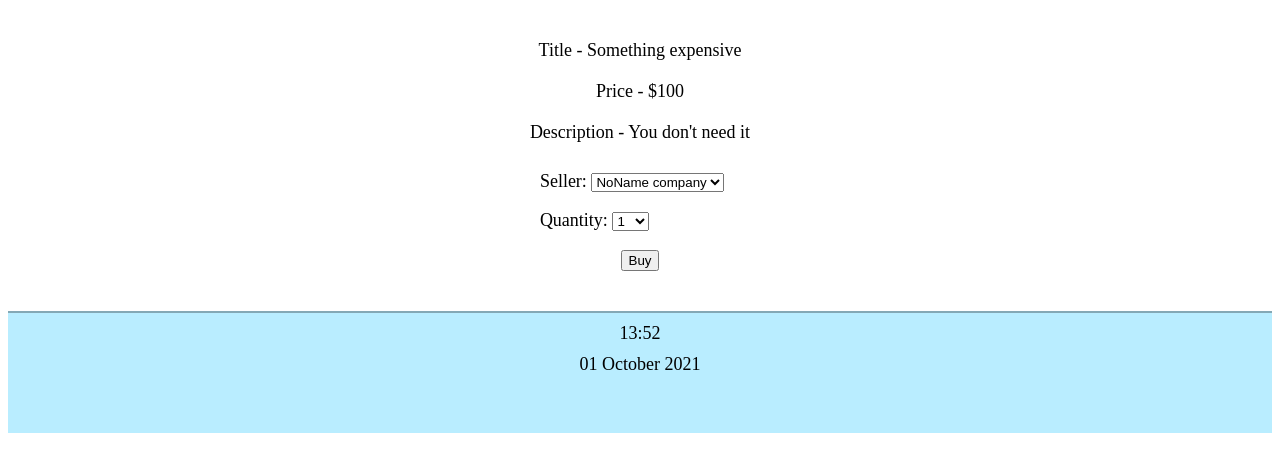
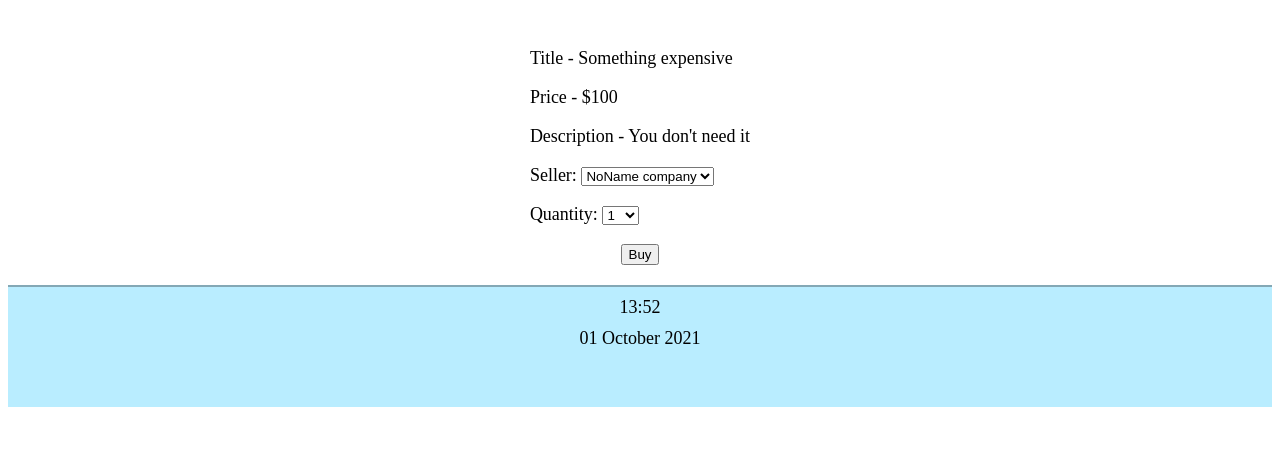
Before and after one commit to alexboluch/TestShop, a Django app: page /item/e7c14801-c970-4de9-84d8-9cdc8bcf895c/ in a window 1280 px wide. Shown: the part 262-734 px from the top of the page. Run offline with Django 3.2, Linux system fonts and the light colour scheme; a user stored in the database is signed in; data comes from the database, SQL or seed files in the repository; parts of the project's set-up code (start-up, migrations or seed data) failed here and were passed over.

Commit message:
Add coverage

```diff
--- a/shop/app/static/css/styles.css
+++ b/shop/app/static/css/styles.css
@@ -74,18 +74,14 @@ nav {
     grid-template-columns: 1fr 1fr 1fr 1fr 1fr;
 }
 
-form {
-    padding-bottom: 20px;
-    padding-left: 20px;
-    padding-right: 20px;
-}
-
 .detail input {
     border: 0 solid #fff;
 }
 
 .content {
-    padding: 20px;
+    width: 100%;
+    padding-top: 20px;
+    padding-bottom: 20px;
 }
 
 .sales {
@@ -164,3 +160,17 @@ form li,
 form p {
     text-align: left;
 }
+
+.detail p {
+    text-align: left;
+}
+
+.sale div,
+.item div,
+.price div {
+    text-align: left;
+}
+
+.content .items_name {
+    text-align: center;
+}
--- a/shop/app/templates/item_detail.html
+++ b/shop/app/templates/item_detail.html
@@ -1,11 +1,11 @@
 {% extends "base.html" %} {% block content %}
 <div class="detail">
-    <div class="title">Title - {{item.title}}</div>
-    <div class="items_price">Price - ${{item.price}}</div>
-    <div class="description">Description - {{item.description}}</div>
-    <form method="post">
-        {% csrf_token %} {{ form.as_p }}
-        <button class="buy" type="submit">Buy</button>
-    </form>
+    <p class="title">Title - {{item.title}}</з>
+        <p class="items_price">Price - ${{item.price}}</p>
+        <p class="description">Description - {{item.description}}</p>
+        <form method="post">
+            {% csrf_token %} {{ form.as_p }}
+            <button class="buy" type="submit">Buy</button>
+        </form>
 </div>
 {% endblock %}
--- a/shop/app/templates/main.html
+++ b/shop/app/templates/main.html
@@ -3,7 +3,7 @@
 <div class="items">
     {% for item in items %}
     <div class="item">
-        <div class="title">
+        <div class="items_name">
             <a href={{item.get_absolute_url}} title="Detail">{{item.title}}</a>
         </div>
         <div class="seller">Seller - {{item.seller}}</div>
--- a/shop/app/templates/new_prices.html
+++ b/shop/app/templates/new_prices.html
@@ -7,9 +7,6 @@
         <div class="seller">Seller - {{price.seller}}</div>
         <div class="new_price">New price - {{price.new_price}}</div>
         <div class="create_date">Changes date - {{price.changes_date}}</div>
-
-
-
     </div>
     {% endfor %}
 </div>
```
